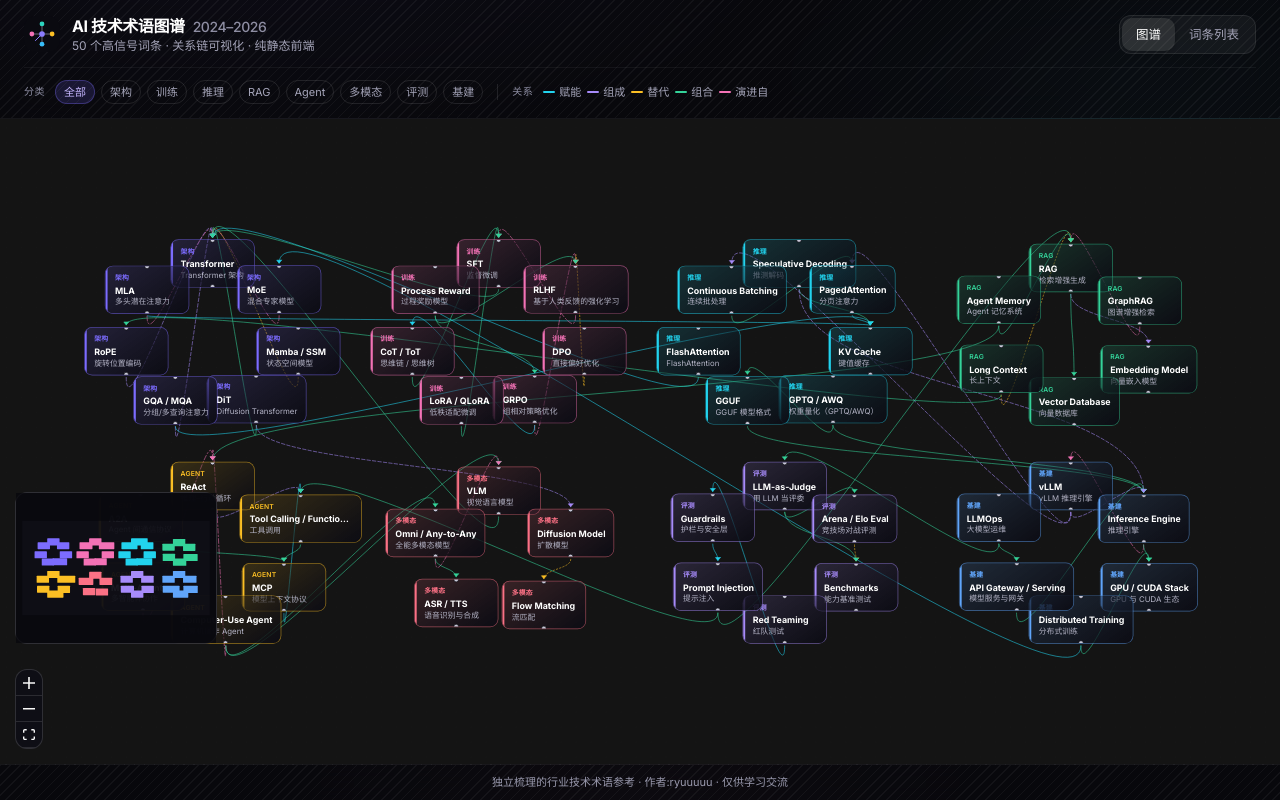
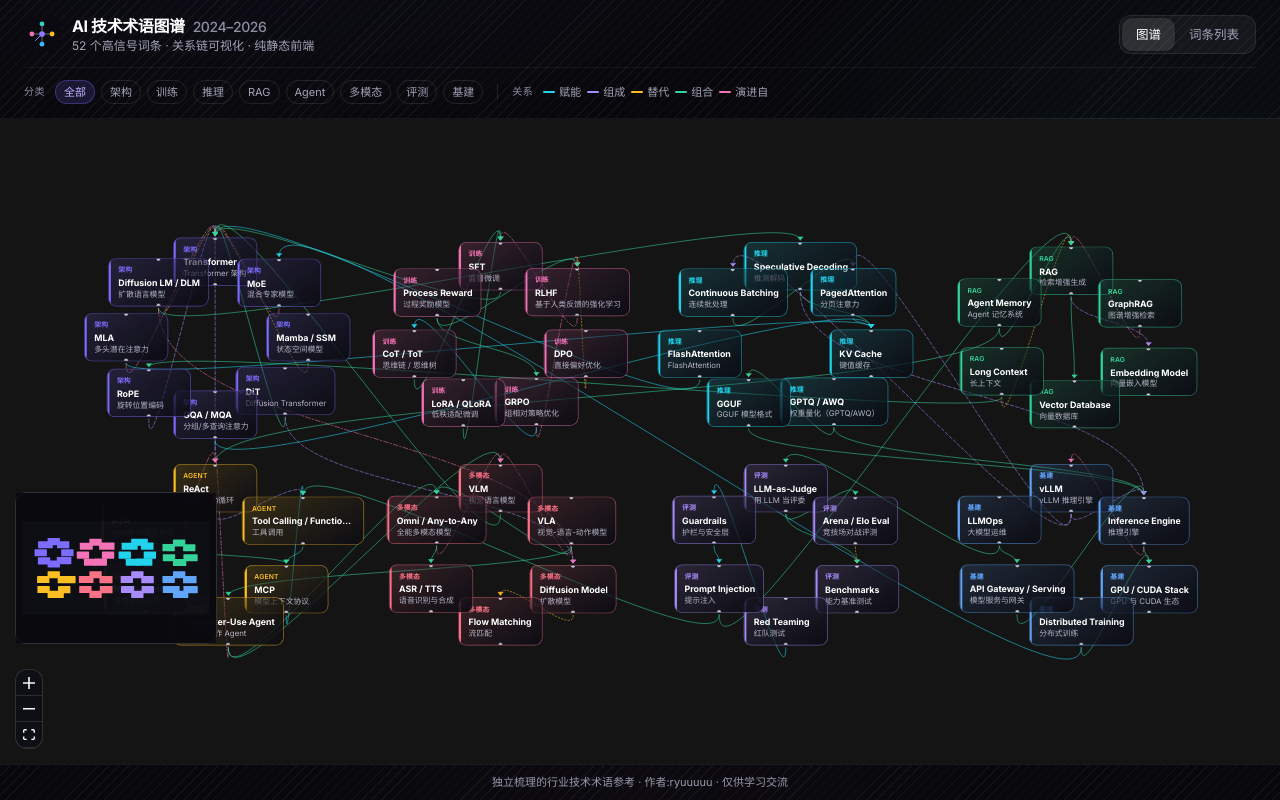
Before and after one commit to keepline/ai-tech-glossary, a React (Vite) app: page / in a window 1280 px wide. Built offline with nearby package versions, Linux system fonts and the light colour scheme.

Commit message:
feat: add Diffusion LM and VLA glossary terms

```diff
--- a/src/data/terms.ts
+++ b/src/data/terms.ts
@@ -76,6 +76,18 @@ export const terms: Term[] = [
     whyItMatters:
       '代表了「架构级压缩 KV」的方向，与量化、分页注意力互补，是高效长上下文的关键拼图。',
     yearHint: '2024+',
+  },
+
+  {
+    id: 'diffusion-lm',
+    en: 'Diffusion LM / DLM',
+    zh: '扩散语言模型',
+    category: '模型架构',
+    explanation:
+      '用迭代去噪/解掩码并行生成多 token 的语言模型范式，与从左到右自回归解码相对。近年在吞吐与可控生成上受关注，但仍需缩小与同规模自回归模型的质量差距并补齐推理栈。',
+    whyItMatters:
+      '挑战「语言必须自回归」的默认假设；与图像扩散同源思想，是并行生成与统一多模态生成的重要交叉点。近两日 HF Papers 与 arXiv 上 ALoDLM、I-DLM、Speculative Diffusion 等持续出现。',
+    yearHint: '2024–2026',
   },
 
   // ── 训练与对齐 ────────────────────────────────────────
@@ -365,6 +377,17 @@ export const terms: Term[] = [
       '是文档智能、GUI Agent、多模态助手的核心模型形态，2024 后迅速成为标配能力。',
   },
   {
+    id: 'vla',
+    en: 'VLA',
+    zh: '视觉-语言-动作模型',
+    category: '多模态',
+    explanation:
+      'Vision-Language-Action：在视觉-语言模型之上直接输出机器人控制动作（或动作专家头），把感知、指令理解与控制策略端到端（或近端到端）打通。常与世界模型、模仿学习与真机评测配套。',
+    whyItMatters:
+      '具身智能从「会看会说」走向「会做」的主流范式；OpenVLA / π0 等开源线与大量 2025–2026 论文把它推到工业与学术前线。',
+    yearHint: '2024–2026',
+  },
+  {
     id: 'diffusion',
     en: 'Diffusion Model',
     zh: '扩散模型',
@@ -542,6 +565,9 @@ export const edges: Edge[] = [
   { source: 'mla', target: 'kv-cache', type: 'enables' },
   { source: 'dit', target: 'transformer', type: 'stacks-with' },
   { source: 'dit', target: 'diffusion', type: 'part-of' },
+  { source: 'diffusion-lm', target: 'diffusion', type: 'evolved-from' },
+  { source: 'diffusion-lm', target: 'transformer', type: 'alternative-to' },
+  { source: 'diffusion-lm', target: 'speculative-decoding', type: 'stacks-with' },
 
   // 训练链路
   { source: 'sft', target: 'transformer', type: 'stacks-with' },
@@ -593,6 +619,9 @@ export const edges: Edge[] = [
   { source: 'omni-model', target: 'vlm', type: 'evolved-from' },
   { source: 'omni-model', target: 'whisper-asr', type: 'stacks-with' },
   { source: 'computer-use', target: 'omni-model', type: 'stacks-with' },
+  { source: 'vla', target: 'vlm', type: 'evolved-from' },
+  { source: 'vla', target: 'computer-use', type: 'stacks-with' },
+  { source: 'vla', target: 'omni-model', type: 'stacks-with' },
 
   // 评测安全
   { source: 'llm-judge', target: 'arena-eval', type: 'stacks-with' },
```
